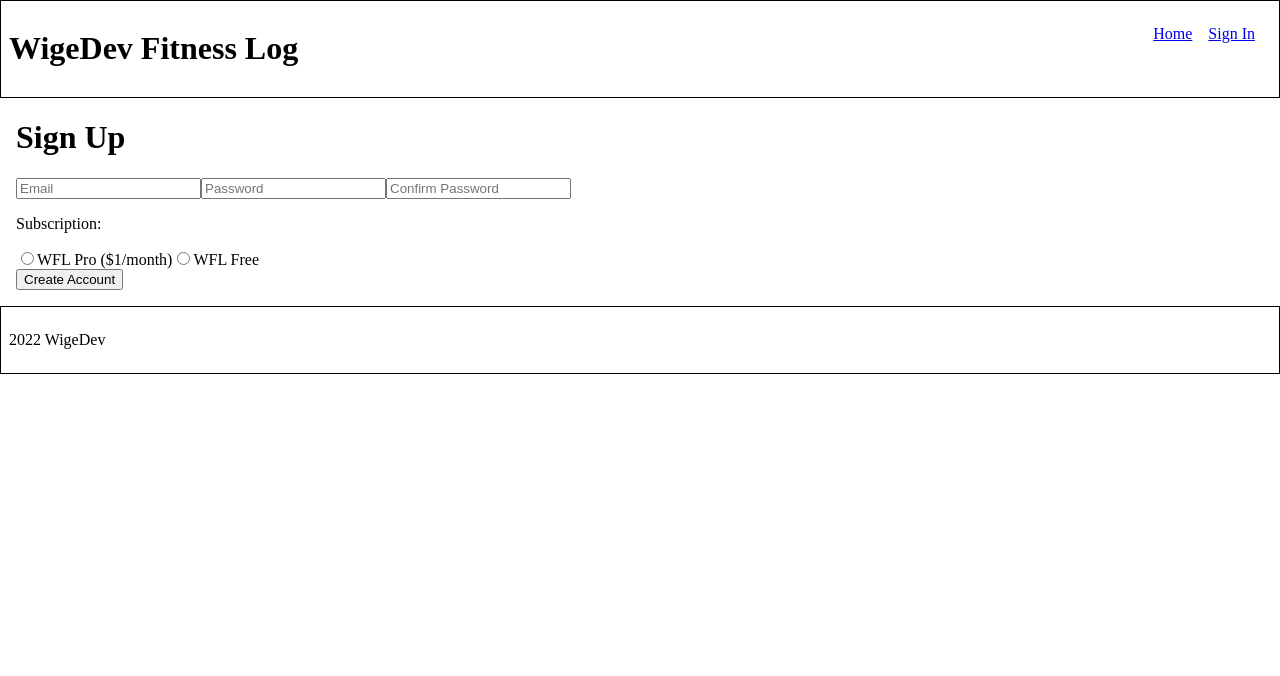
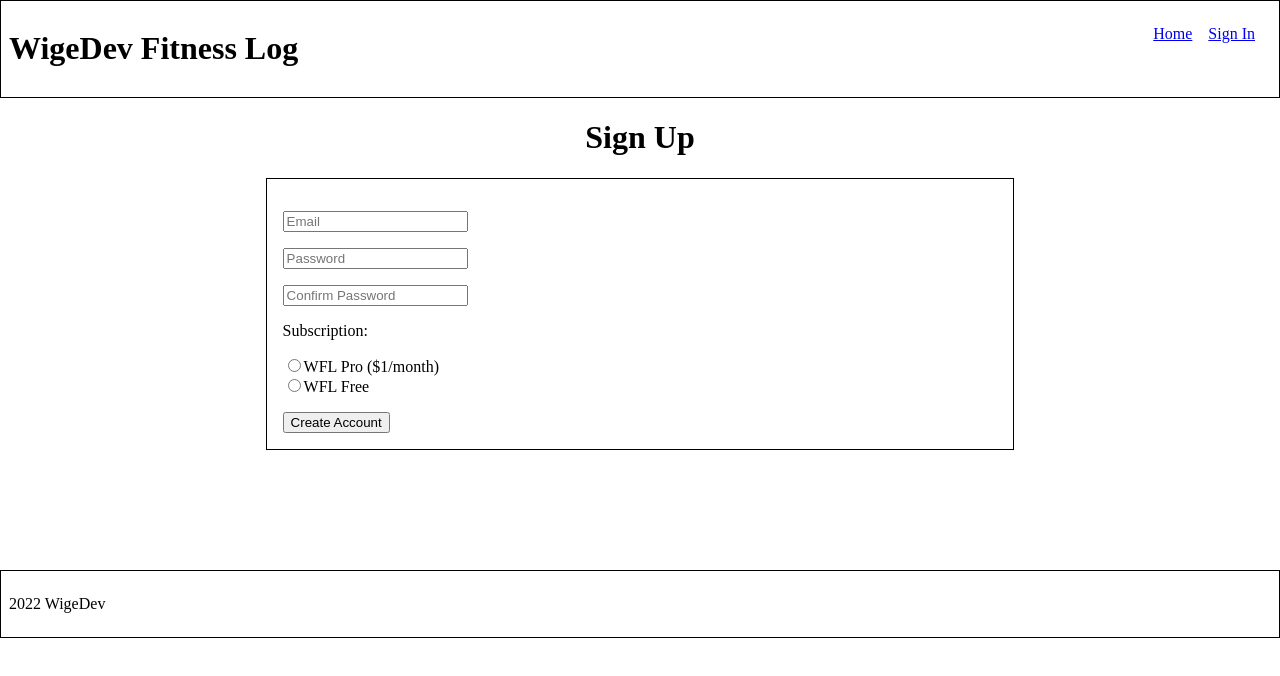
Before and after one commit to garywige/wigedev-fitness-log, an Angular app: page /signup in a window 1280 px wide. Shown: the top 676 px of the page. Built offline with nearby package versions, Linux system fonts and the light colour scheme.

Commit message:
applied styling to signup page

```diff
--- a/src/app/sign-up/sign-up.component.css
+++ b/src/app/sign-up/sign-up.component.css
@@ -0,0 +1,20 @@
+h1 {
+  text-align: center;
+}
+
+button {
+  margin-top: 16px;
+}
+
+input.text {
+  display: block;
+  margin-top: 16px;
+}
+
+.form {
+  border: solid black 1px;
+  margin-left: 20%;
+  margin-right: 20%;
+  margin-bottom: 120px;
+  padding: 16px;
+}
--- a/src/app/sign-up/sign-up.component.html
+++ b/src/app/sign-up/sign-up.component.html
@@ -1,13 +1,13 @@
 <h1>Sign Up</h1>
 
 <div class="form">
-  <input placeholder="Email" />
-  <input type="password" placeholder="Password" />
-  <input type="password" placeholder="Confirm Password" />
+  <input placeholder="Email" class="text"/>
+  <input type="password" placeholder="Password" class="text"/>
+  <input type="password" placeholder="Confirm Password" class="text"/>
   <p>Subscription:</p>
   <div>
     <input type="radio" id="pro" >
-    <label for="pro">WFL Pro ($1/month)</label>
+    <label for="pro">WFL Pro ($1/month)</label><br>
     <input type="radio" id="free">
     <label for="free">WFL Free</label>
   </div>
```
